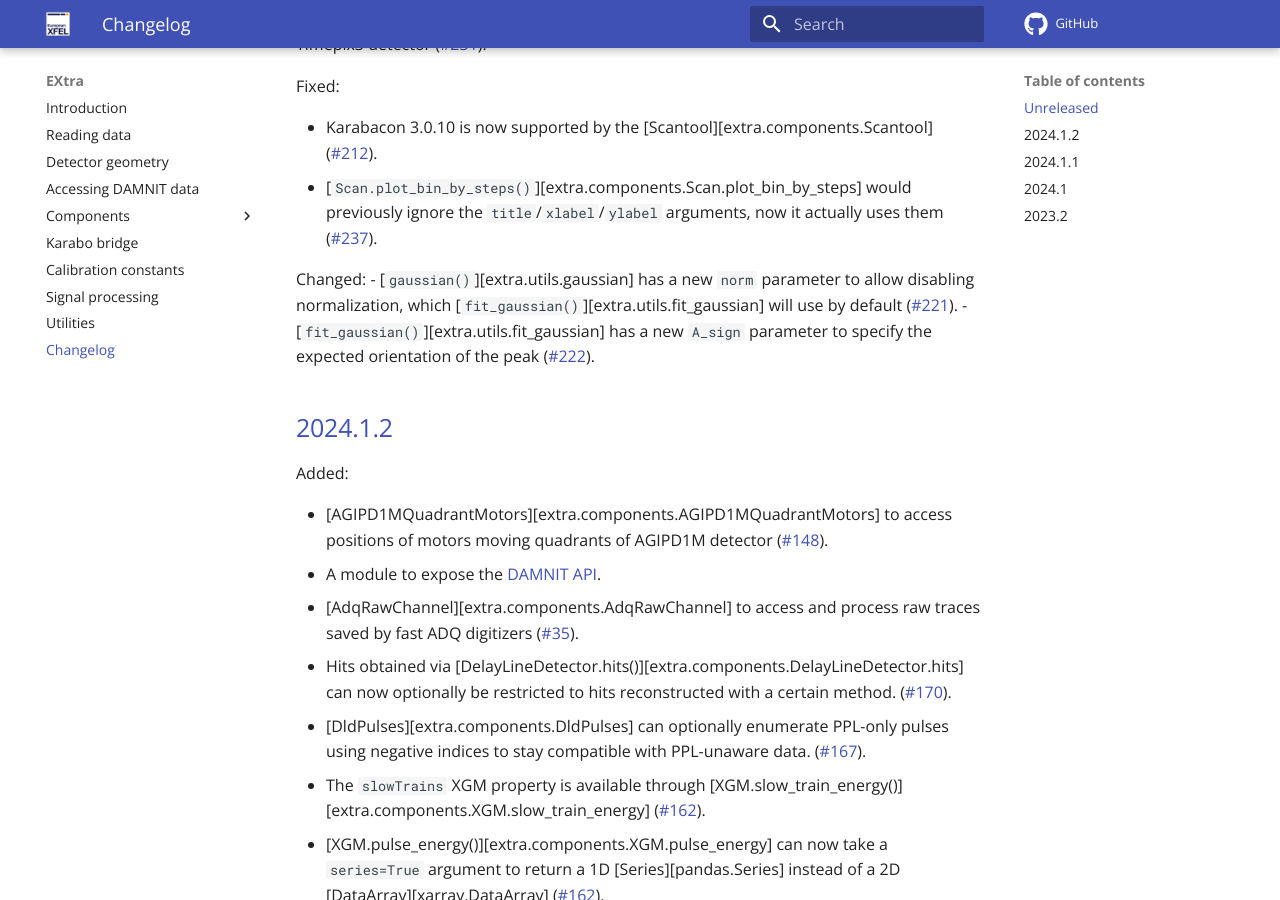
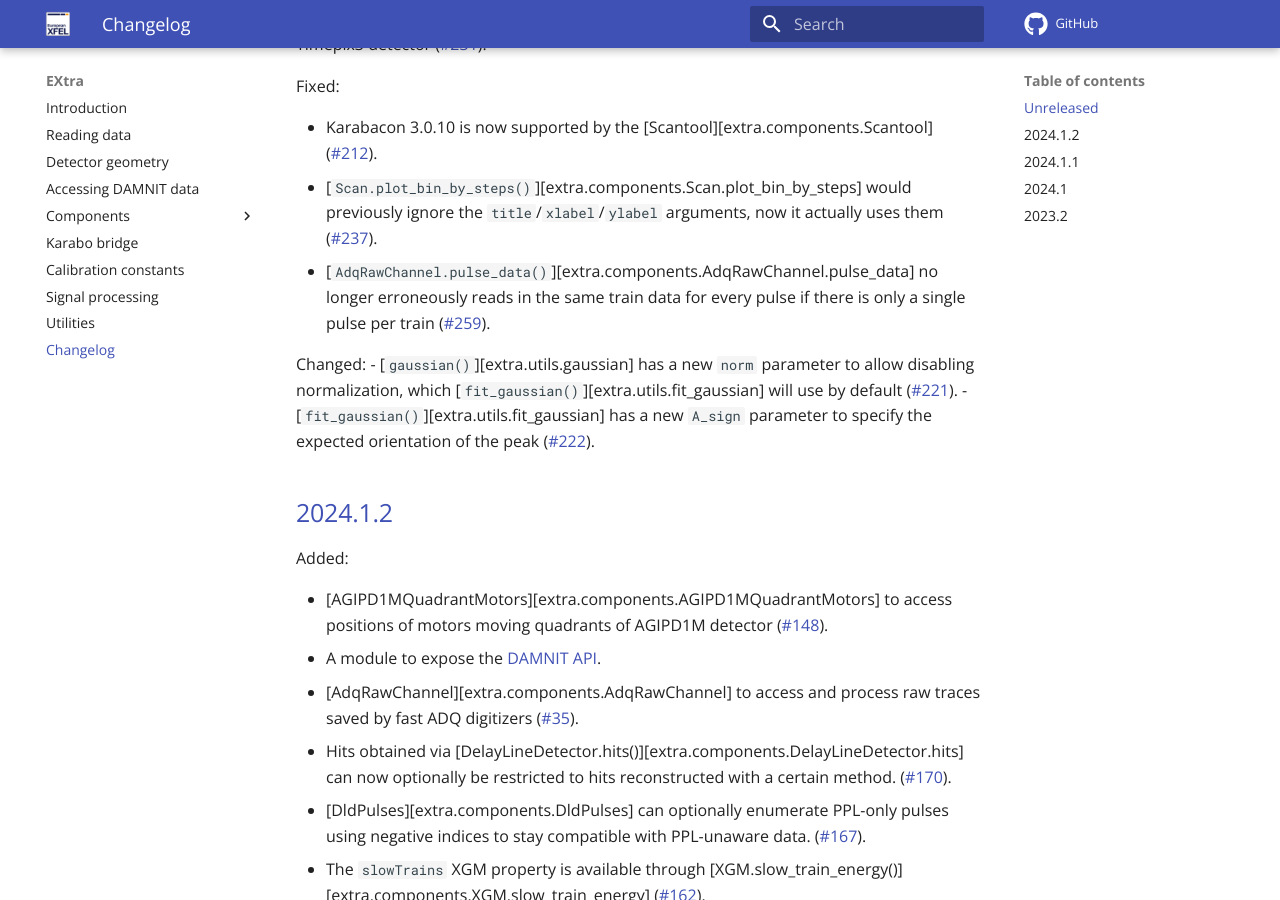
Before and after one commit to European-XFEL/EXtra, an MkDocs documentation site: the page built from docs/changelog.md, in a window 1280 px wide and 900 px high, scrolled down 451 px. Built offline with MkDocs 1.6.1 and Material for MkDocs 9.7.7, drawn with Linux system fonts in a browser that asks for light colours; emoji names are drawn with the system emoji font; comment, search, counter and statistics services are not loaded.

Commit message:
Fix pulse slicing code to advance to next train on same pulse ID

```diff
--- a/docs/changelog.md
+++ b/docs/changelog.md
@@ -26,6 +26,7 @@ Fixed:
 - [`Scan.plot_bin_by_steps()`][extra.components.Scan.plot_bin_by_steps] would
   previously ignore the `title`/`xlabel`/`ylabel` arguments, now it actually
   uses them (!237).
+- [`AdqRawChannel.pulse_data()`][extra.components.AdqRawChannel.pulse_data] no longer erroneously reads in the same train data for every pulse if there is only a single pulse per train (!259).
 
 Changed:
 - [`gaussian()`][extra.utils.gaussian] has a new `norm` parameter to allow
```
Also changed, not shown: 1 other file.
